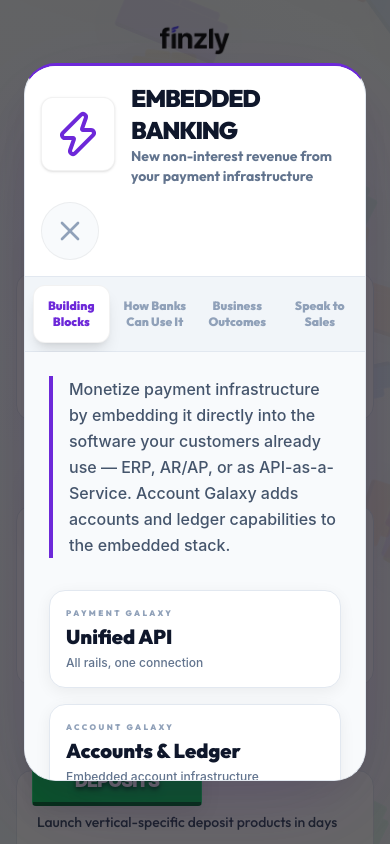
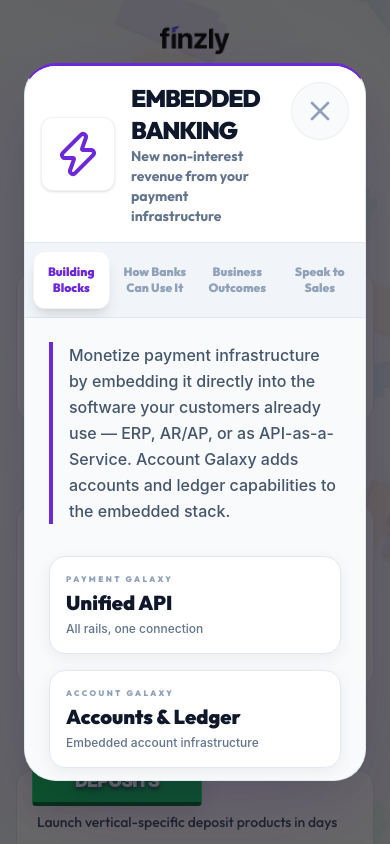
Before and after one commit to SandhiyaGiri/galaxy-conference, a React (Vite) app: page / in a window 390 px wide. Both pictures are taken after a click on the element 195 px from the left and 324 px from the top of the page. Shown: the top 844 px of the page. Built offline with nearby package versions, Linux system fonts and the light colour scheme.

Commit message:
Mobile responsive for blue print page

```diff
--- a/src/components/kiosk/BlueprintCard.tsx
+++ b/src/components/kiosk/BlueprintCard.tsx
@@ -57,8 +57,8 @@
         onClick={(e) => e.stopPropagation()}
       >
         {/* Header */}
-        <div className="p-4 md:p-8 border-b border-slate-200 flex flex-col md:flex-row justify-between items-start bg-white gap-4 md:gap-0">
-          <div className="flex gap-4 md:gap-6 items-center">
+        <div className="p-4 md:p-8 border-b border-slate-200 flex flex-row justify-between items-start bg-white gap-4">
+          <div className="flex flex-1 gap-4 md:gap-6 items-center">
             <div className="text-primary p-3 md:p-4 bg-white rounded-xl md:rounded-2xl shadow-sm border border-black/5">
               {lever.icon}
             </div>
```
